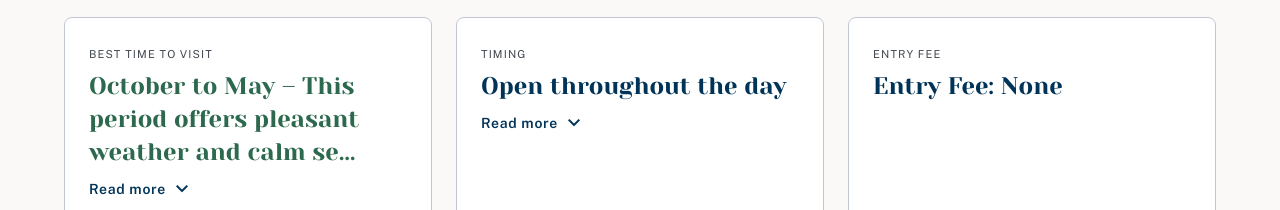
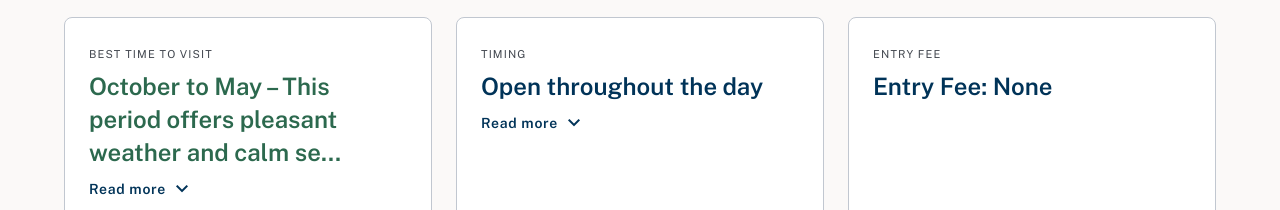
Before and after one commit to kshiva23978-arch/andaman-eco-tourism, a Next.js app: page /destinations/aamkunj-beach in a window 1280 px wide. Shown: the part 742-952 px from the top of the page. Built offline with nearby package versions, Linux system fonts and the light colour scheme.

Commit message:
info block typography fix re do

```diff
--- a/src/components/ui/InfoStat.tsx
+++ b/src/components/ui/InfoStat.tsx
@@ -32,7 +32,7 @@ export function InfoStat({
         {label}
       </span>
       <p
-        className={`font-headline-md text-[clamp(1.05rem,4.5vw,1.5rem)] leading-snug break-words ${colorClasses[color]}`}
+        className={`font-sans font-semibold text-[clamp(1.05rem,4.5vw,1.5rem)] leading-snug break-words ${colorClasses[color]}`}
       >
         {expanded ? value : preview}
       </p>
```
